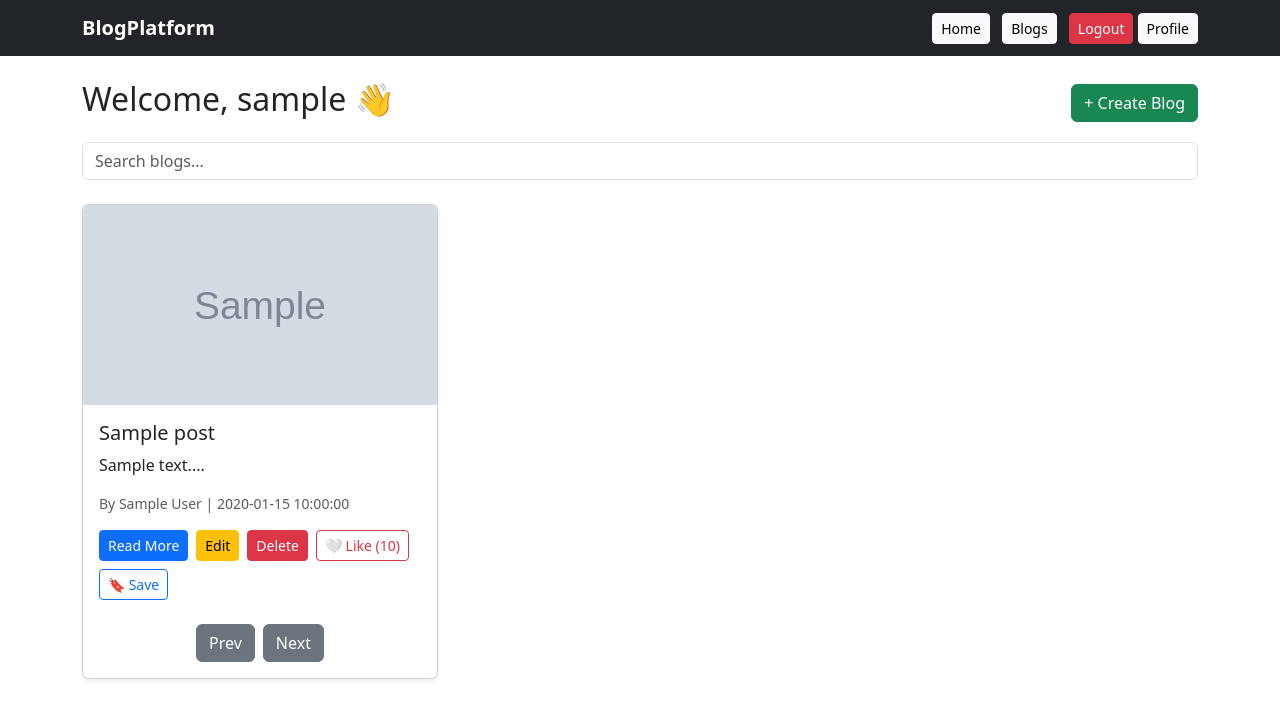
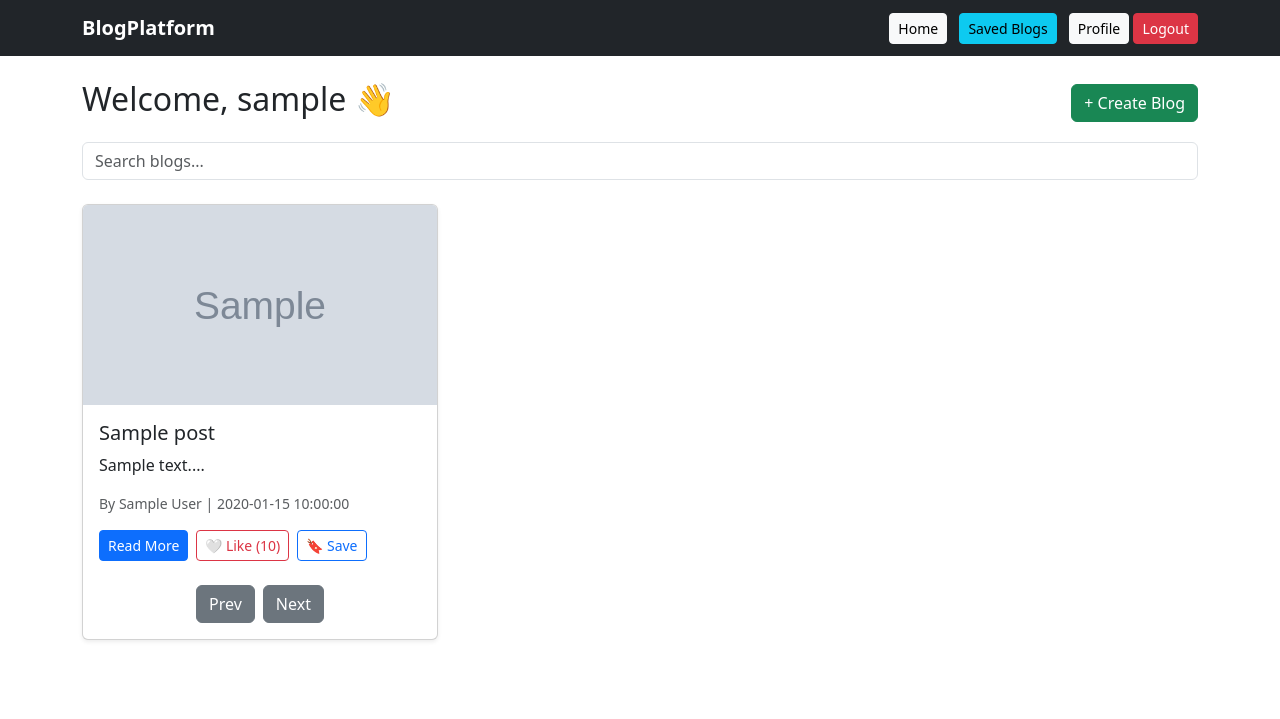
Before and after one commit to gayatri162/Blog-Platform, a Flask app: template templates/dashboard.html in a window 1280 px wide. Shown: the top 719 px of the page. Run offline with Flask 3, Linux system fonts and the light colour scheme; the template is opened without the code that fills it: most values are stand-ins (such as "Sample title", 1, 10 or a date in 2020); grey boxes marked "Sample" are stand-in pictures.

Commit message:
Final UI improvements

```diff
--- a/templates/dashboard.html
+++ b/templates/dashboard.html
@@ -20,9 +20,9 @@
 
 <div class="ms-auto">
  <a class="btn btn-light btn-sm me-2" href="/dashboard">Home</a>
- <a class="btn btn-light btn-sm me-2" href="/dashboard">Blogs</a>
+<a href="/saved" class="btn btn-info btn-sm me-2">Saved Blogs</a>
+ <a class="btn btn-light btn-sm" href="/profile">Profile</a>
  <a class="btn btn-danger btn-sm" href="/logout">Logout</a>
- <a class="btn btn-light btn-sm" href="/profile">Profile</a>
 </div>
 
 </div>
@@ -76,14 +76,6 @@ By {{ post.author }} | {{ post.created_at }}
 
 <a href="/post/{{ post._id }}" class="btn btn-primary btn-sm">Read More</a>
 
-<a href="/edit/{{ post._id }}" class="btn btn-warning btn-sm">Edit</a>
-
-<a href="/delete/{{ post._id }}"
-onclick="return confirm('Delete this blog?')"
-class="btn btn-danger btn-sm">
-Delete
-</a>
-
 {% set liked = session.get("email") in post.get("liked_by", []) %}
 
 <a href="/like/{{ post._id }}"
@@ -96,13 +88,26 @@ Delete
 </a>
 
 <a href="/save/{{ post._id }}" class="btn btn-outline-primary btn-sm">
-{% set saved = session.get('saved', []) %}
+{% set saved = session.get('saved', []) | map('string') | list %}
 {% if post._id|string in saved %}
     ✔ Saved
 {% else %}
    🔖 Save
 {% endif %}
 </a>
+
+{% if post.author == username %}
+<a href="/edit/{{ post._id }}" class="btn btn-warning btn-sm">
+Edit
+</a>
+
+<a href="/delete/{{ post._id }}"
+onclick="return confirm('Delete this blog?')"
+class="btn btn-danger btn-sm">
+Delete
+</a>
+{% endif %}
+
 
 </div>
 <!-- PAGINATION -->
```
